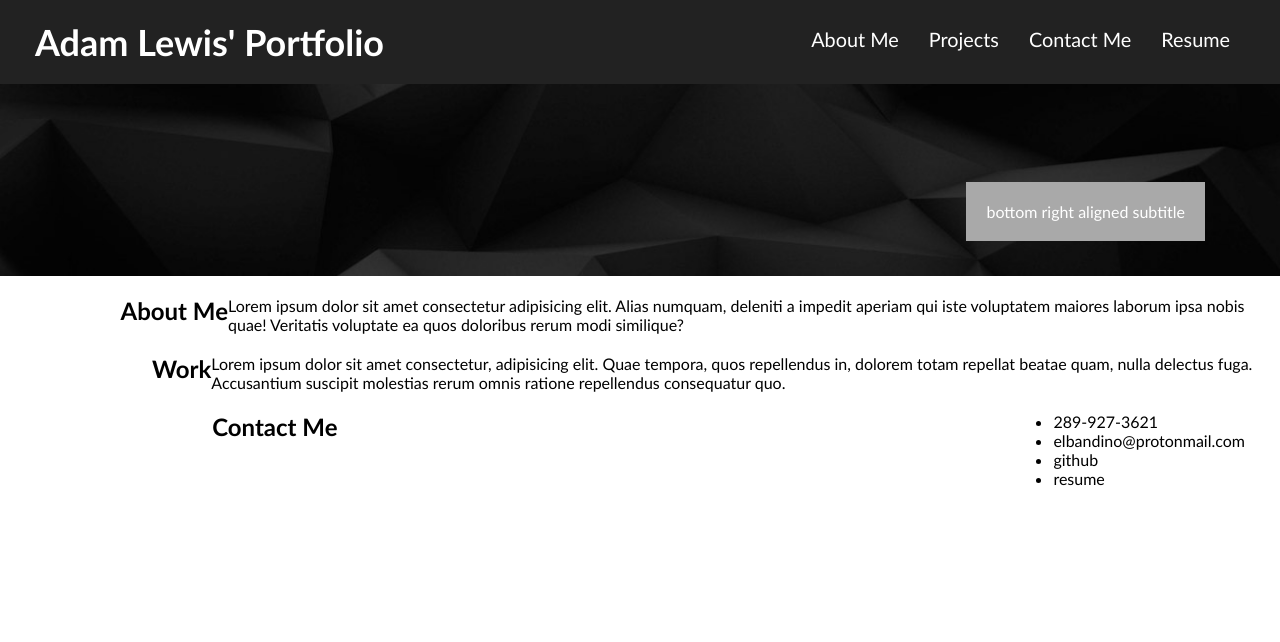
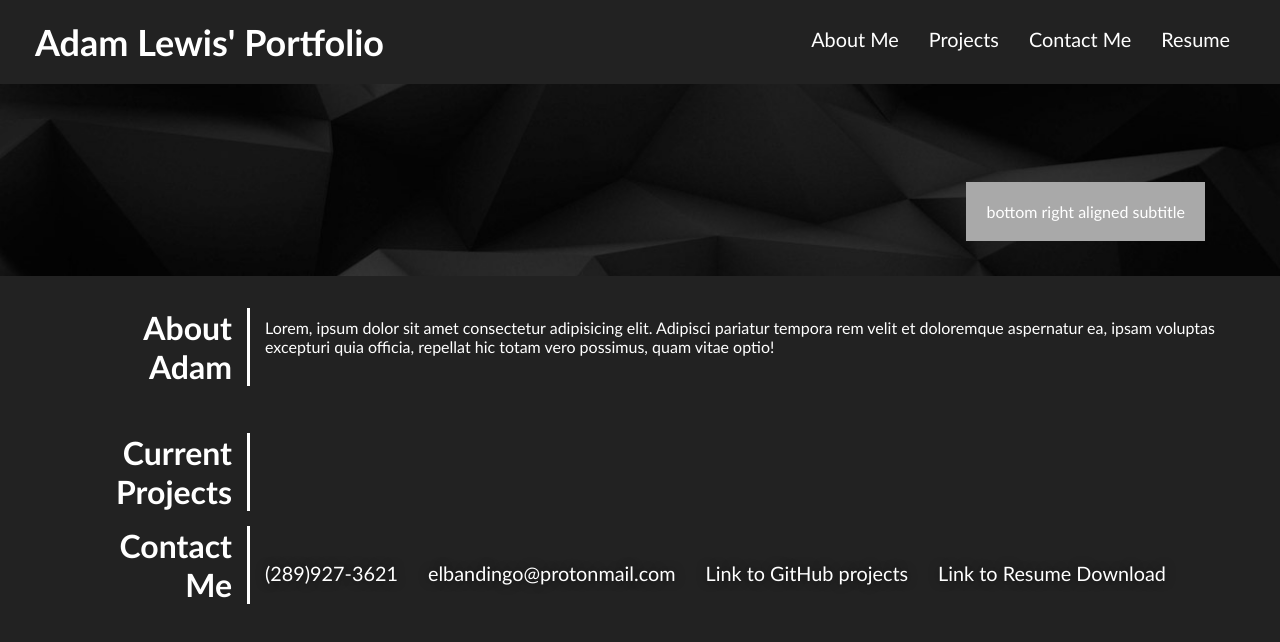
Before and after one commit to elbandingo/portfolio-project, a plain HTML site: page index.html in a window 1280 px wide. Drawn offline with Linux system fonts and the light colour scheme.

Commit message:
lots of work done, will update issues tomorrow

```diff
--- a/assets/main.css
+++ b/assets/main.css
@@ -3,6 +3,11 @@
     padding: 0;
     box-sizing: border-box;
     font-family: 'Trebuchet MS', 'Lucida Sans Unicode', 'Lucida Grande', 'Lucida Sans', Arial, sans-serif;
+}
+
+body {
+    background-color: #222;
+    color: white;
 }
 
 header {
@@ -73,24 +78,55 @@ header nav ul li a {
     padding: 20px;
 }
 
-.about-me {
-    margin-top: 20px;
-    display: flex;
+.flex-row {
+
+     display: flex;
+
 }
 
-.projects {
-    margin-top: 20px;
-    display: flex;
+.intro {
+    margin-top: 2rem;
 }
 
-.section-title {
-    width: 25%;
-    text-align: right;
+.intro p {
+    padding: 10px 15px;
+    color: #fff;
+
 }
 
-.contact-me {
-    padding: 20px 35px;
+/*label/titles for the content */
+.section-title {
+    font-size: 32px;
+    border-right: 3px solid white;
+    color: #fff;
+    text-align: right;
+    margin-bottom: 15px;
+    min-width: 250px;
+    padding-right: 15px;
+
+}
+
+.footer ul li {
+    list-style: none;
+    color: #fff;
+}
+
+.footer ul li a {
+    text-decoration: none;
+    color: #fff;
+}
+
+.flex-row ul {
     display: flex;
-    justify-content: space-between;
     flex-wrap: wrap;
+    justify-content: center;
+    align-items: center;
+    list-style: none;
 }
+
+.footer ul li a {
+    padding: 10px 15px;
+    font-weight: lighter;
+    font-size: 1.55vw;
+    text-shadow: 0 0 10px rgba(0, 0, 0, 0.5);
+  }
--- a/index.html
+++ b/index.html
@@ -27,40 +27,44 @@
     </section>
 
     <!--About Me section, 2 divs where left side is title, right side is content-->
-    <section class="about-me">
-        <div class="section-title">
-            <h2>About Me</h2>
+    <section id="about-me" class="intro">
+        <div class="flex-row">
+        <h2 class="section-title">About <br> Adam</h2>
+        <p>
+            Lorem, ipsum dolor sit amet consectetur adipisicing elit. Adipisci pariatur tempora rem velit et doloremque aspernatur ea, ipsam voluptas excepturi quia officia, repellat hic totam vero possimus, quam vitae optio!
+        </p>
         </div>
-        <div>
-            <p>Lorem ipsum dolor sit amet consectetur adipisicing elit. Alias numquam, deleniti a impedit aperiam qui iste voluptatem maiores laborum ipsa nobis quae! Veritatis voluptate ea quos doloribus rerum modi similique?</p>
+    </section>
+
+            <!--Projects section, which contains list of projects where first shown is largest.-->
+    <section id="projects" class="intro">
+        <div class="flex-row">
+        <h2 class="section-title">Current <br> Projects</h2>
+
+            <!-- images go in here, need to make first largest. study flex grow/basis more-->
+        </div>
+    </section>
+
+    <section id="contact-me" class="footer">
+        <div class="flex-row">
+            <h2 class="section-title">Contact <br> Me</h2>
+            <ul>
+                <li>
+                    <a href="#">(289)927-3621</a>
+                </li>
+                <li><a href="#">elbandingo@protonmail.com</a></li>
+                <li><a href="#">Link to GitHub projects</a></li>
+                <li><a href="#">Link to Resume Download</a></li>
+            </ul>
+
         </div>
     </section>
 
 
     <!--Project portfolio list containing top most largest item, then a few projects that are smaller-->
-    <section class="projects">
-        <div class="section-title">
-            <h2>Work</h2>
-        </div>
-        <!--images and links of the projects goes in here-->
-        <div>
-            <p>Lorem ipsum dolor sit amet consectetur, adipisicing elit. Quae tempora, quos repellendus in, dolorem totam repellat beatae quam, nulla delectus fuga. Accusantium suscipit molestias rerum omnis ratione repellendus consequatur quo.</p>
-        </div>
-    </section>
 
-    <!-- contact me footer -->
-    <footer class="contact-me">
-        <div class="section-title">
-            <h2>Contact Me</h2>
-        </div>
-        <div>
-            <ul>
-                <li>289-927-3621</li>
-                <li>elbandino@protonmail.com</li>
-                <li>github</li>
-                <li>resume</li>
-            </ul>
-        </div>
-    </footer>
+
+    <!-- contact me section goes below -->
+
 </body>
 </html>
```
